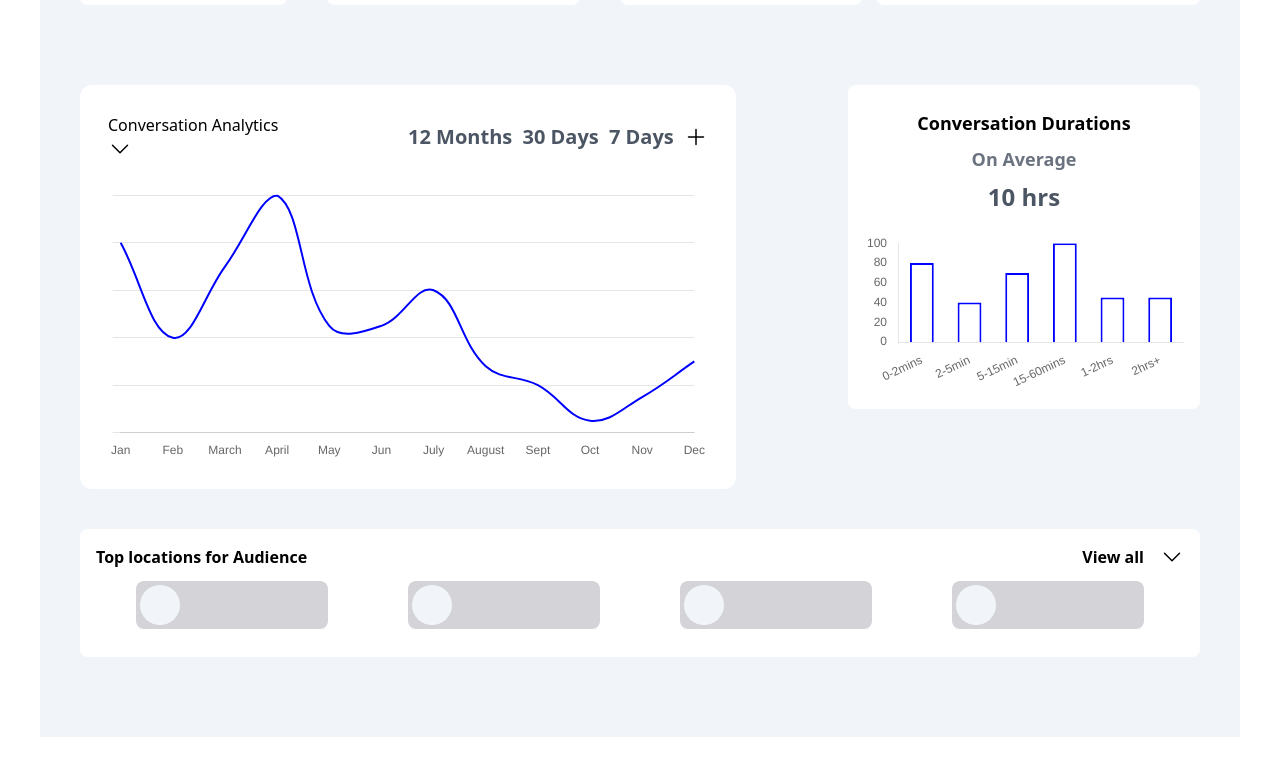
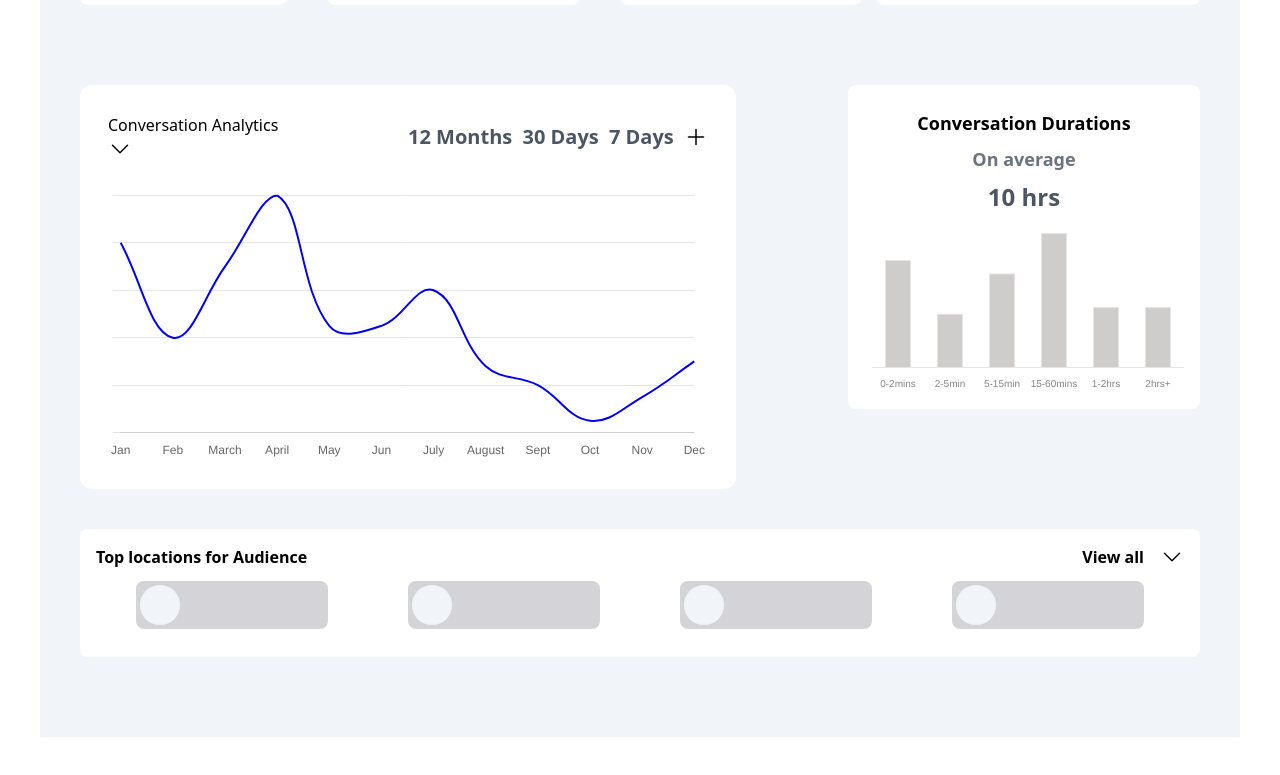
Before and after one commit to Ikendu/linegraph, a React (Vite) app: page / in a window 1280 px wide. Shown: the part 1614-2389 px from the top of the page. Built offline with nearby package versions, Linux system fonts and the light colour scheme.

Commit message:
dynanic flow grah

```diff
--- a/src/App.css
+++ b/src/App.css
@@ -19,3 +19,6 @@
   background-color: white;
   width: 50%;
 }
+.checkers {
+  color: #888585;
+}
--- a/src/components/AnalyticPage.jsx
+++ b/src/components/AnalyticPage.jsx
@@ -17,16 +17,29 @@ const AnalyticPage = () => {
       },
     ],
   })
+  let bigData = 0
+  DataBar.map((data) => {
+    if (data.visitors > bigData) bigData = data.visitors
+    return bigData
+  })
+  console.log(bigData)
   const [chartData2, setChartData2] = useState({
     labels: DataBar.map((data) => data.time),
     datasets: [
       {
         label: 'Users Gained ',
         data: DataBar.map((data) => data.visitors),
-        backgroundColor: ['white', 'white', 'white', 'white', 'white'],
-        borderColor: 'blue',
-        borderWidth: 2,
-        bmargin: 5,
+
+        backgroundColor: ['#cfcccc', '#cfcccc', '#cfcccc', '#cfcccc', '#cfcccc', '#cfcccc'],
+        // backgroundColor: () => {
+        //   const newData = DataBar.find((data) => data.visitors === bigData)
+        //   console.log(bigData)
+        //   if (newData) return [`black`]
+        //   else return [`gray`]
+        // },
+
+        //borderColor: 'blue',
+        borderWidth: 1,
       },
     ],
   })
--- a/src/components/BarChart.jsx
+++ b/src/components/BarChart.jsx
@@ -5,7 +5,7 @@ const BarChart = ({ chartData }) => {
     <div className='text-center bg-white p-4 rounded-lg'>
       <div className=' mb-5'>
         <h2 className='font-bold text-lg m-2'>Conversation Durations</h2>
-        <h3 className='font-bold text-lg m-2 text-gray-500'>On Average</h3>
+        <h3 className='font-bold text-lg m-2 text-gray-500'>On average</h3>
         <h3 className='font-bold  m-2 text-2xl text-gray-600'>10 hrs</h3>
       </div>
 
@@ -24,8 +24,18 @@ const BarChart = ({ chartData }) => {
             maintainAspectRatio: false,
           },
           scales: {
-            x: { grid: { display: false } },
-            y: { grid: { display: false } },
+            x: {
+              grid: { display: false },
+              ticks: {
+                maxRotation: 0,
+                minRotation: 0,
+                fontSize: 20,
+                autoSkip: false,
+                font: { size: 10 },
+                color: '#888585',
+              },
+            },
+            y: { grid: { display: false }, border: { display: false }, ticks: { display: false } },
           },
           categoryPercentage: 1,
           barPercentage: 0.5,
```
